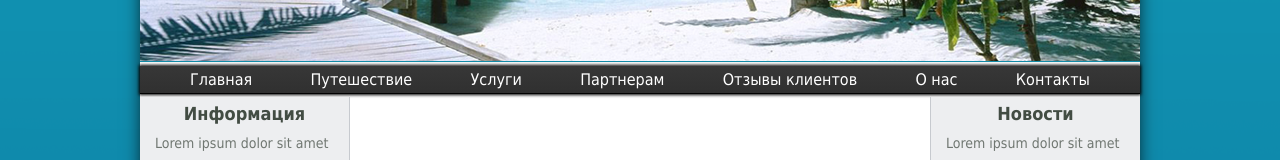
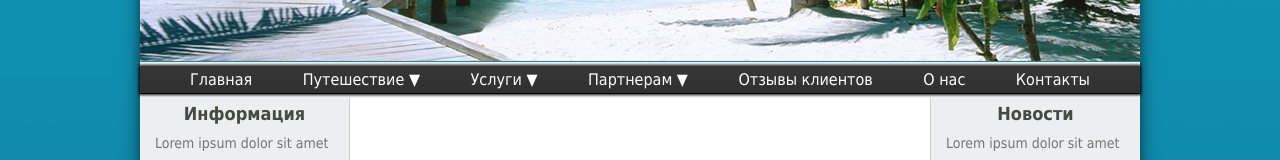
Before and after one commit to youshyna/youshyna.github.io, a plain HTML site: page homework3/index.html in a window 1280 px wide. Shown: the part 360-520 px from the top of the page. Drawn offline with Linux system fonts and the light colour scheme.

Commit message:
add symbols

```diff
--- a/homework3/css/style.css
+++ b/homework3/css/style.css
@@ -91,6 +91,12 @@
 	position: relative;
 	color: #ffffff;
 }
+.menu__list-item:nth-child(n+2):nth-child(-n+4):after{
+	padding: 5px 0;
+	content: "▼";
+	color: white;
+
+}
 .menu__link {
 	padding: 15px 0;
 	text-decoration: none;
```
